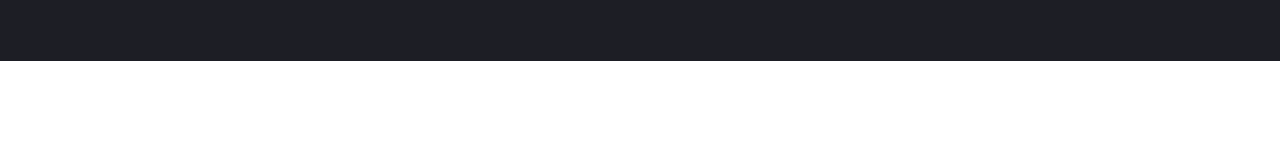
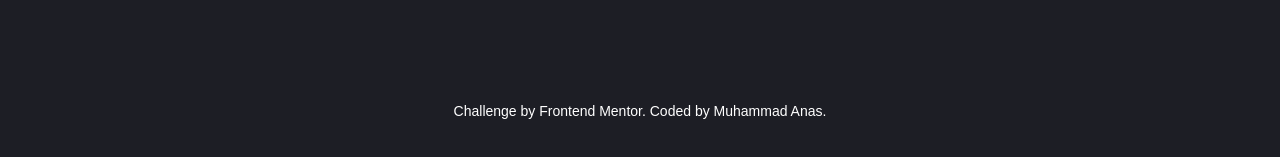
Before and after one commit to anas283/manage-landing-page-master, a plain HTML site: page index.html in a window 1280 px wide. Shown: the part 2413-2570 px from the top of the page. Before the commit the page ends 2474 px from the top, so only its background shows below. Drawn offline with nearby package versions, Linux system fonts and the light colour scheme; a web font is replaced by a local one.

Commit message:
Added attribution

```diff
--- a/index.html
+++ b/index.html
@@ -207,10 +207,6 @@
 						</p>
 					</div>
 				</div>
-
-				<!-- Next and previous buttons -->
-				<!-- <a class="prev" onclick="plusSlides(-1)">&#10094;</a>
-				<a class="next" onclick="plusSlides(1)">&#10095;</a> -->
 			</div>
 
 			<!-- The dots/circles -->
@@ -328,12 +324,12 @@
 		</div>
 	</footer>
 
+	<div class="very-dark-blue text-white text-center text-sm px-6 py-10">
+		Challenge by <a href="https://www.frontendmentor.io?ref=challenge" target="_blank">Frontend Mentor</a>.
+		Coded by <a href="https://muhammadanas.dev/" target="_blank">Muhammad Anas</a>.
+	</div>
+
 	<script src="./index.js"></script>
 
-	<!--
-	<div class="attribution">
-		Challenge by <a href="https://www.frontendmentor.io?ref=challenge" target="_blank">Frontend Mentor</a>.
-		Coded by <a href="#">Your Name Here</a>.
-  	</div> -->
 </body>
 </html>
```
